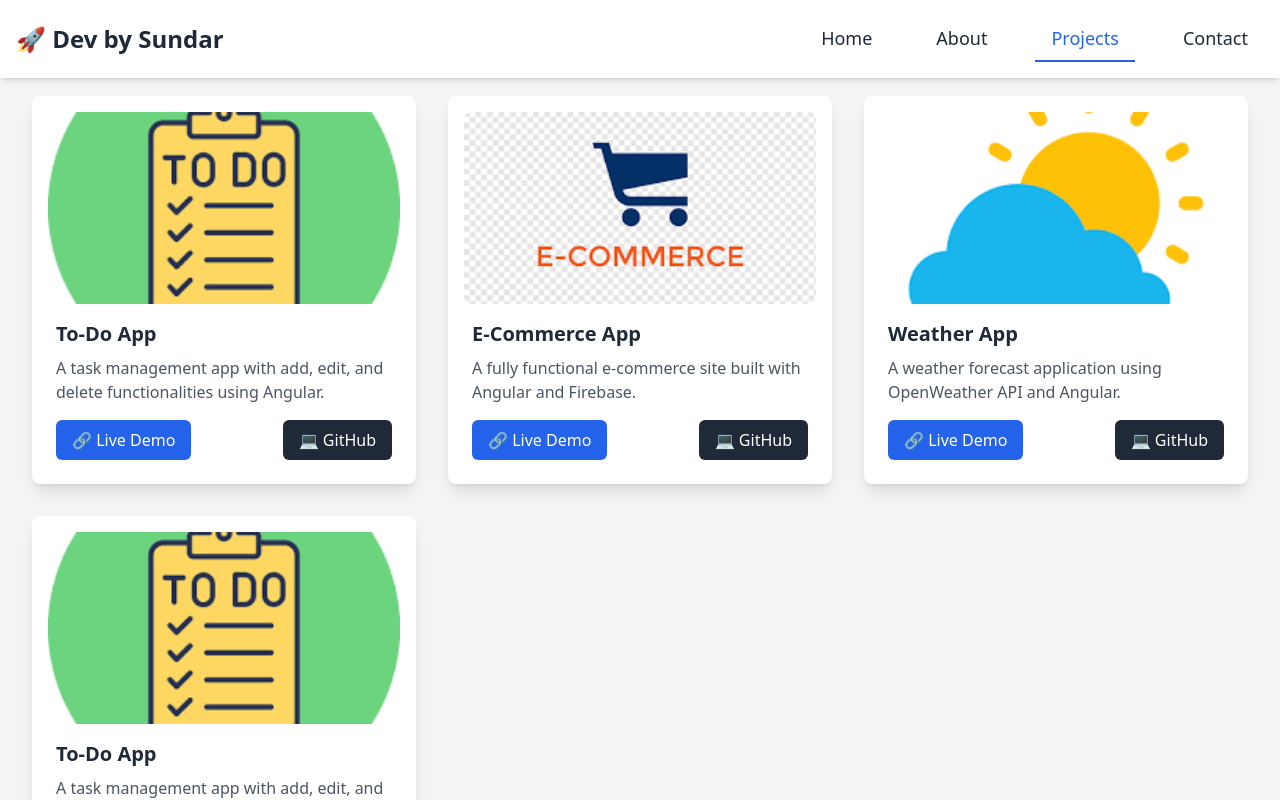
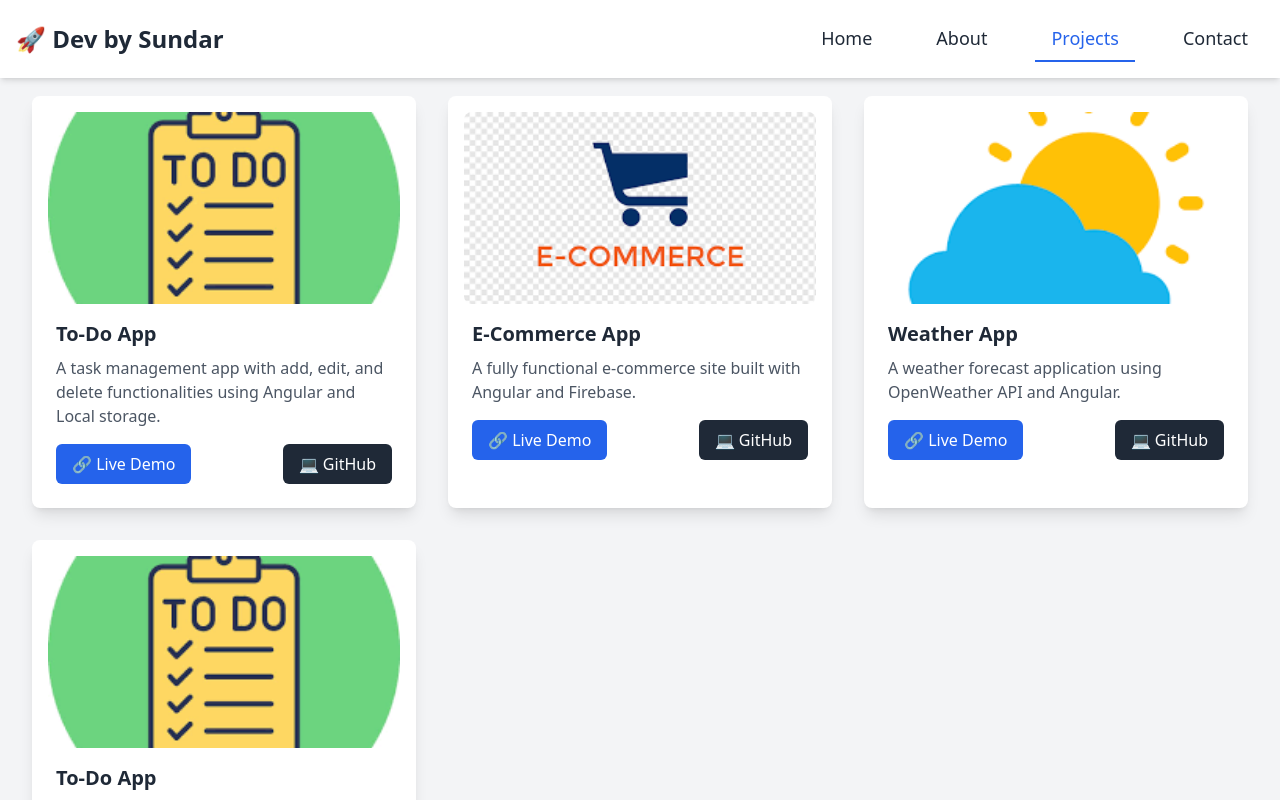
Before and after one commit to sundara2803/portfolio-website, an Angular app: page /projects in a window 1280 px wide. Shown: the top 800 px of the page. Built offline with nearby package versions, Linux system fonts and the light colour scheme.

Commit message:
projects details updated

```diff
--- a/src/app/pages/projects/projects.component.ts
+++ b/src/app/pages/projects/projects.component.ts
@@ -9,7 +9,7 @@ export class ProjectsComponent {
   projects = [
     {
       name: 'To-Do App',
-      description: 'A task management app with add, edit, and delete functionalities using Angular.',
+      description: 'A task management app with add, edit, and delete functionalities using Angular and Local storage.',
       imgUrl: 'assets/to-do.png',
       liveUrl: 'https://your-deployed-todo-url.com',
       githubUrl: 'https://github.com/your-todo-github-repo'
```
